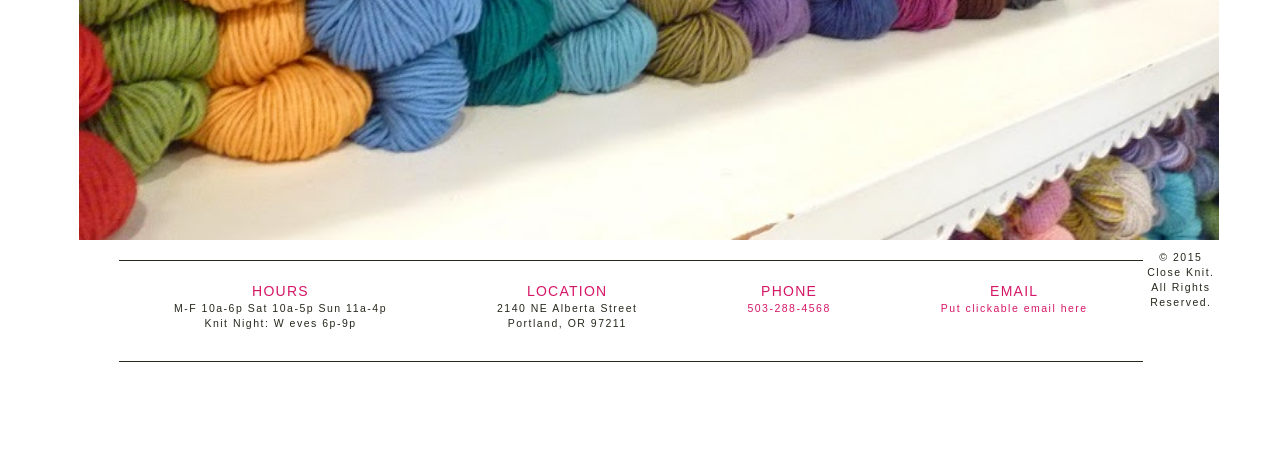
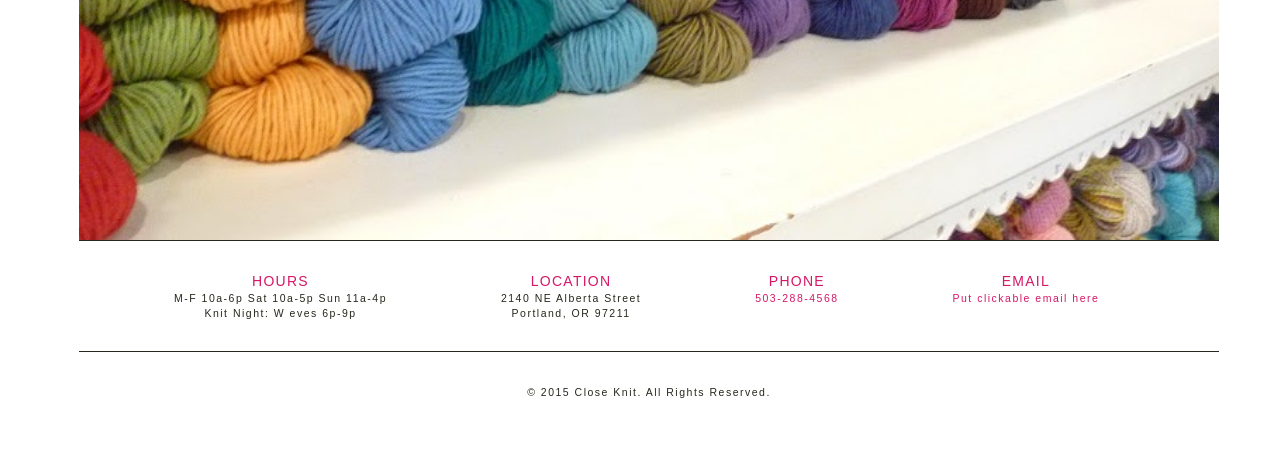
Before and after one commit to kdv24/CK_web, a PHP site: page /index.php in a window 1280 px wide. Shown: the part 772-1246 px from the top of the page. Before the commit the page ends 1134 px from the top, so only its background shows below. Run offline with PHP 8.4, Linux system fonts and the light colour scheme; data that the repository does not hold is empty.

Commit message:
fixed some header and footer issues

```diff
--- a/css/style.css
+++ b/css/style.css
@@ -60,7 +60,10 @@ li {
 }
 
 .footer {
-
+	border-bottom: 1px solid  #28271C;
+	border-top: 1px solid #28271C;
+	display: inline-block;
+	width: 100%;
 }
 
 ul .header {
@@ -80,15 +83,13 @@ ul.header li{
 }
 
 ul.footer li{
-	border-bottom: 1px solid  #28271C;
-	float: left;
+	display: inline-block;
+	float: center;
 	margin-top: 10px;
 	text-align: center;
-	border-top: 1px solid #28271C;
 	list-style: none;
 	padding: 20px 5%;
 	letter-spacing: 1.25px;
-
 }
 
 
@@ -169,9 +170,6 @@ PAGE: PATTERNS  --- all images 280 x 320
 PAGE: PRODUCTS  ---
 ***************************************/
 
-.yarnPics img {
-
-}
 
 /***********************************************
 PAGE: BLOG  --- iframe for blog page contents from blogspot;
@@ -202,9 +200,12 @@ PAGE: EMAIL_REPLY;
 #copyright {
 	width: 100%;
 	margin: 0px;
+	display: inline-block;
+	float: left;
 	text-align: center;
 	color: #28271C;
 	font-weight: 100;
 	font-size: .750em;
 	letter-spacing: 1.5px;
+	padding-top: 2%;
 }
--- a/inc/footer.php
+++ b/inc/footer.php
@@ -13,6 +13,6 @@
       </ul>
     </div>
 
-    <div id="copyright" class="grid_12">
+    <div id="copyright">
       <p>© <?php echo date ("Y"); ?> Close Knit. All Rights Reserved.</p>
     </div>
```
